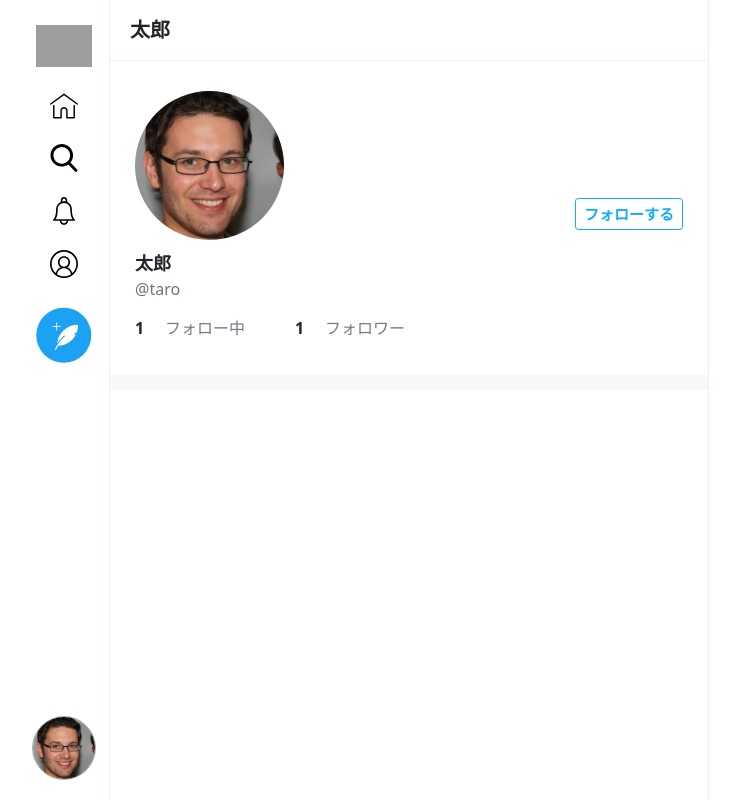
After one commit to algon00/TwitterClone, a PHP site: page /profile.php?user_id=1 in a window 1280 px wide. The commit adds this page. Shown: the whole page, without its empty margins (276-1016 px from the left). Run offline with PHP 8.4, Linux system fonts and the light colour scheme; data that the repository does not hold is empty; grey boxes are pictures that could not be loaded.

Commit message:
ユーザー画面

```diff
--- a/views/css/style.css
+++ b/views/css/style.css
@@ -35,6 +35,10 @@
 .btn{font-weight: bold;background-color: #1af;color: #fff;font-size: 15px;}
 .btn:hover{
     color: #fff;
+}
+.btn-reverse{border: 1px solid #1af;background-color: #fff;color: #1af;}
+.btn-reverse:hover{
+    color: #1af;
 }
 
 a{
@@ -232,3 +236,43 @@ body .signup{
     border-color: #456;
     color: #fff;
 }
+
+/*ユーザー*/
+.main .profile-area{
+    padding: 25px;
+}
+.main .profile-area .top{
+    display: flex;
+    justify-content: space-between;
+    align-items: flex-end;
+}
+.main .profile-area .top .user{
+    width: 30%;
+    padding: 5px 15px 10px 0;
+}
+.main .profile-area .top .user img{
+    width: 100%;
+    border-radius: 50%;
+}
+.main .profile-area .top button{
+    margin-bottom: 20px;
+}
+.main .profile-area .name{
+    font-size: 18px;
+    font-weight: bold;
+}
+.main .profile-area .follow-follower{
+    display: flex;
+    padding: 15px 0 10px 0;
+}
+.main .profile-area .follow-follower .follow-count{
+    width: 30px;
+    font-size: 16px;
+    font-weight: bold;
+}
+.main .profile-area .follow-follower .follow-text{
+    color: #778;
+    font-size: 16px;
+    width: 100px;
+    margin-right: 30px;
+}
--- a/views/home.php
+++ b/views/home.php
@@ -107,7 +107,7 @@ function convertToDayTimeAgo(string $datetime){
                     <li class="nav-item"><a href="notification.php" class="nav-link"><img src="<?php echo HOME_URL; ?>img/icon-notification.svg" alt=""></a></li>
                     <li class="nav-item"><a href="profile.php" class="nav-link"><img src="<?php echo HOME_URL; ?>img/icon-profile.svg" alt=""></a></li>
                     <li class="nav-item"><a href="post.php" class="nav-link"><img src="<?php echo HOME_URL; ?>img/icon-post-tweet-twitterblue.svg" alt="" class="post-icon"></a></li>
-                    <li class="nav-item my-icon"><a class="nav-link"><img src="<?php echo HOME_URL; ?>img/img_uploaded/user/sample-person.jpg" alt="" class="js-popover" data-bs-container="body" data-bs-toggle="popover" data-bs-placement="right" data-bs-html="true" data-bs-content="<a href='profile.php'>プロフィール</a><br><a href='sign-out.php'>ログアウト</a>"></li>
+                    <li class="nav-item my-icon"><a class="nav-link"><img src="<?php echo HOME_URL; ?>img/img_uploaded/user/sample-person.jpg" alt="" class="js-popover" data-bs-container="body" data-bs-toggle="popover" data-bs-placement="right" data-bs-html="true" data-bs-content="<a href='profile.php'>プロフィール</a><br><a href='sign-out.php'>ログアウト</a>"></a></li>
                 </ul>
             </div>
         </div>
--- /dev/null
+++ b/views/profile.php
@@ -0,0 +1,103 @@
+<!DOCTYPE html>
+<html lang="ja">
+<head>
+    <meta charset="UTF-8">
+    <meta http-equiv="X-UA-Compatible" content="IE=edge">
+    <meta name="viewport" content="width=device-width, initial-scale=1.0">
+    <link rel="icon" href="./img/logo-twitterblue.svg">
+    <link href="https://cdn.jsdelivr.net/npm/bootstrap@5.0.0-beta1/dist/css/bootstrap.min.css" rel="stylesheet" integrity="sha384-giJF6kkoqNQ00vy+HMDP7azOuL0xtbfIcaT9wjKHr8RbDVddVHyTfAAsrekwKmP1" crossorigin="anonymous">
+    <link href="./css/style.css" rel="stylesheet">
+    <!-- JS -->
+    <script src="https://code.jquery.com/jquery-3.6.0.js" integrity="sha256-H+K7U5CnXl1h5ywQfKtSj8PCmoN9aaq30gDh27Xc0jk=" crossorigin="anonymous" defer></script>
+    <!-- JavaScript Bundle with Popper -->
+    <script src="https://cdn.jsdelivr.net/npm/bootstrap@5.0.0-beta1/dist/js/bootstrap.bundle.min.js" integrity="sha384-ygbV9kiqUc6oa4msXn9868pTtWMgiQaeYH7/t7LECLbyPA2x65Kgf80OJFdroafW" crossorigin="anonymous" defer></script>
+    <script src="./js/likes.js" defer></script>
+    <title>プロフィール画面 / titterクローン</title>
+    <meta name="discription" content=プロフィール画面です">
+</head>
+<body　class="home profile text-center">
+    <div class="contaier">
+        <div class="side">
+            <div class="side-inner">
+                <ul class="nav flex-column">
+                    <li class="nav-item"><a href="home.php" class="nav-link"><img src="./img/logo-twitterblue.svg" alt="" class="icon"></a></li>
+                    <li class="nav-item"><a href="home.php" class="nav-link"><img src="./img/icon-home.svg" alt=""></a></li>
+                    <li class="nav-item"><a href="search.php" class="nav-link"><img src="./img/icon-search.svg" alt=""></a></li>
+                    <li class="nav-item"><a href="notification.php" class="nav-link"><img src="./img/icon-notification.svg" alt=""></a></li>
+                    <li class="nav-item"><a href="profile.php" class="nav-link"><img src="./img/icon-profile.svg" alt=""></a></li>
+                    <li class="nav-item"><a href="post.php" class="nav-link"><img src="./img/icon-post-tweet-twitterblue.svg" alt="" class="post-icon"></a></li>
+                    <li class="nav-item my-icon"><a class="nav-link"><img src="./img/img_uploaded/user/sample-person.jpg" alt="" class="js-popover" data-bs-container="body" data-bs-toggle="popover" data-bs-placement="right" data-bs-html="true" data-bs-content="<a href='profile.php'>プロフィール</a><br><a href='sign-out.php'>ログアウト</a>"></a></li>
+                </ul>
+            </div>
+        </div>
+        <div class="main">
+            <div class="main-header">
+                <h1>太郎</h1>
+            </div>
+            <div class="profile-area">
+                <div class="top">
+                    <div class="user"><img src="./img/img_uploaded/user/sample-person.jpg" alt=""></div>
+                    <?php if($_GET['user_id']) : ?>
+                        <!--相手のページ-->
+                        <?php if($_GET['case']) : ?>
+                            <button class="btn btn-sm">フォローを外す</button>
+                        <?php else :?>
+                            <button class="btn btn-sm btn-reverse">フォローする</button>
+                        <?php endif; ?>
+                    <?php else : ?>
+                        <!--自分のページ-->
+                        <button class="btn btn-reverse btn-sm" data-bs-toggle="modal" data-bs-target="#js-modal">プロフィール編集</button>
+                    <?php endif;?>
+
+                    <div class="modal fade" id="js-modal" aria-hidden="true">
+                        <div class="modal-dialog">
+                            <div class="modal-content">
+                                <form action="profile.php" method="post" enctype="multipart/form-data">
+                                    <div class="modal-header">
+                                        <h5 class="modal-title">プロフィールを編集</h5>
+                                        <button class="btn-close" type="button" data-bs-dismiss="modal" aria-label="Close"></button>
+                                    </div>
+                                    <div class="modal-body">
+                                        <div class="user">
+                                            <img src="./img/img_uploaded/user/sample-person.jpg" alt="">
+                                        </div>
+                                        <div class="mb-3">
+                                            <label for="" class="mb-1">プロフィール写真</label>
+                                            <input type="file" class="form-control form-control-sm" name="image">
+                                        </div>
+
+                                        <input type="text" class="form-control mb-4" name="nickname" value="太郎" placeholder="ニックネーム" maxlength="50" required>
+                                        <input type="text" class="form-control mb-4" name="name" value="taro" 　placeholder="ユーザー名" maxlength="50" required>
+                                        <input type="email" class="form-control mb-4" name="email" value="taro@techis.jp" placeholder="メールアドレス" maxlength="254" required>
+                                        <input type="password" class="form-control mb-4" name="password" value="" placeholder="パスワードを変更する場合ご入力ください" minlength="4" maxlength="128">
+                                    </div>
+
+                                    <div class="modal-footer">
+                                        <button class="btn btn-reverse" data-bs-dismiss="modal">キャンセル</button>
+                                        <button class="btn" type="submit">保存する</button>
+                                    </div>
+                                </form>
+                            </div>
+                        </div>
+                    </div>
+                </div>
+
+                <div class="name">太郎</div>
+                <div class="text-muted">@taro</div>
+                <div class="follow-follower">
+                    <div class="follow-count">1</div>
+                    <div class="follow-text">フォロー中</div>
+                    <div class="follow-count">1</div>
+                    <div class="follow-text">フォロワー</div>
+                </div>
+            </div>
+            <div class="ditch"></div>
+        </div>
+    </div>
+    <script>
+        document.addEventListener('DOMContentLoaded', function() {
+            $('.js-popover').popover();
+        }, false);
+    </script>
+</body>
+</html>
```
